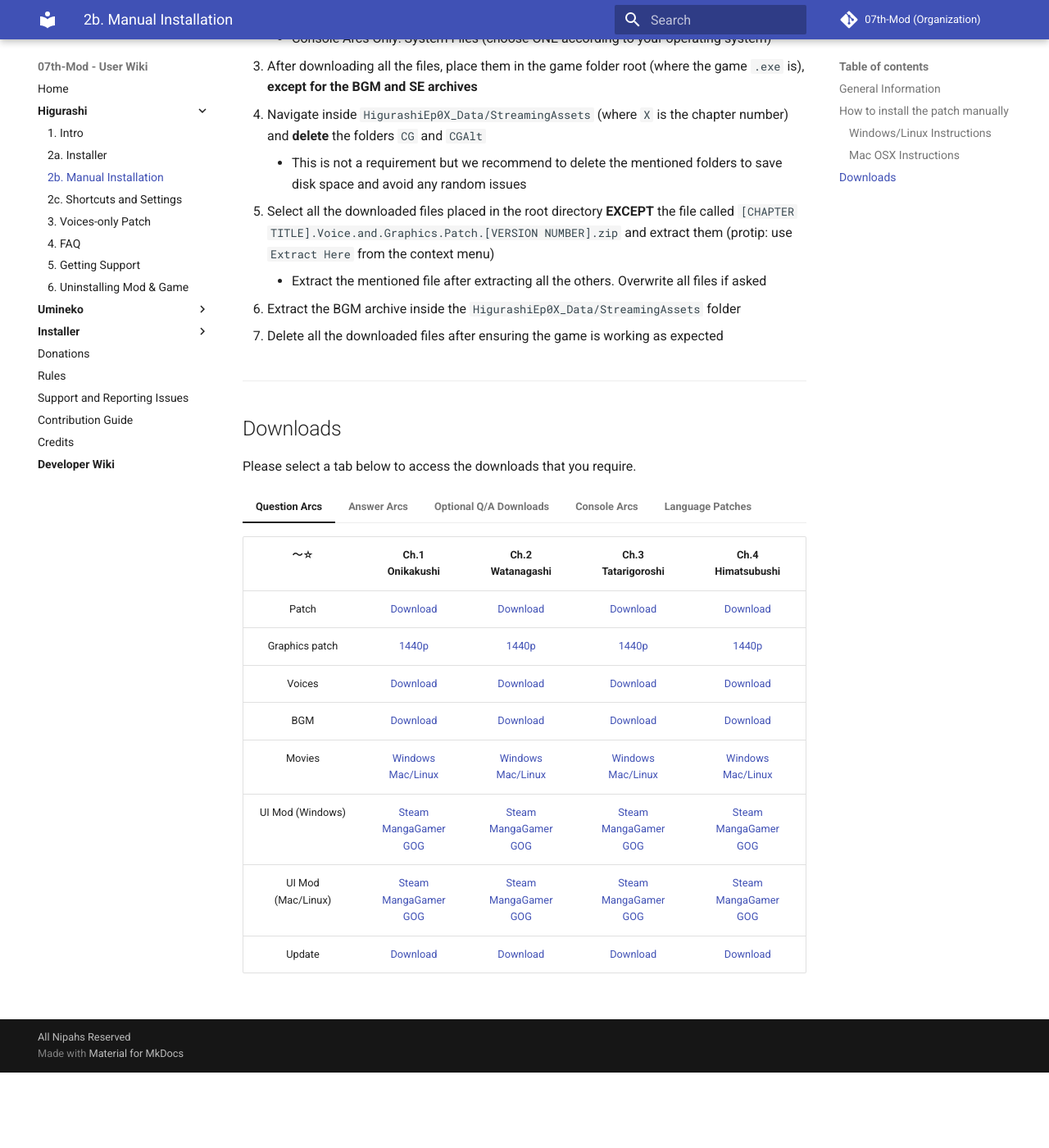
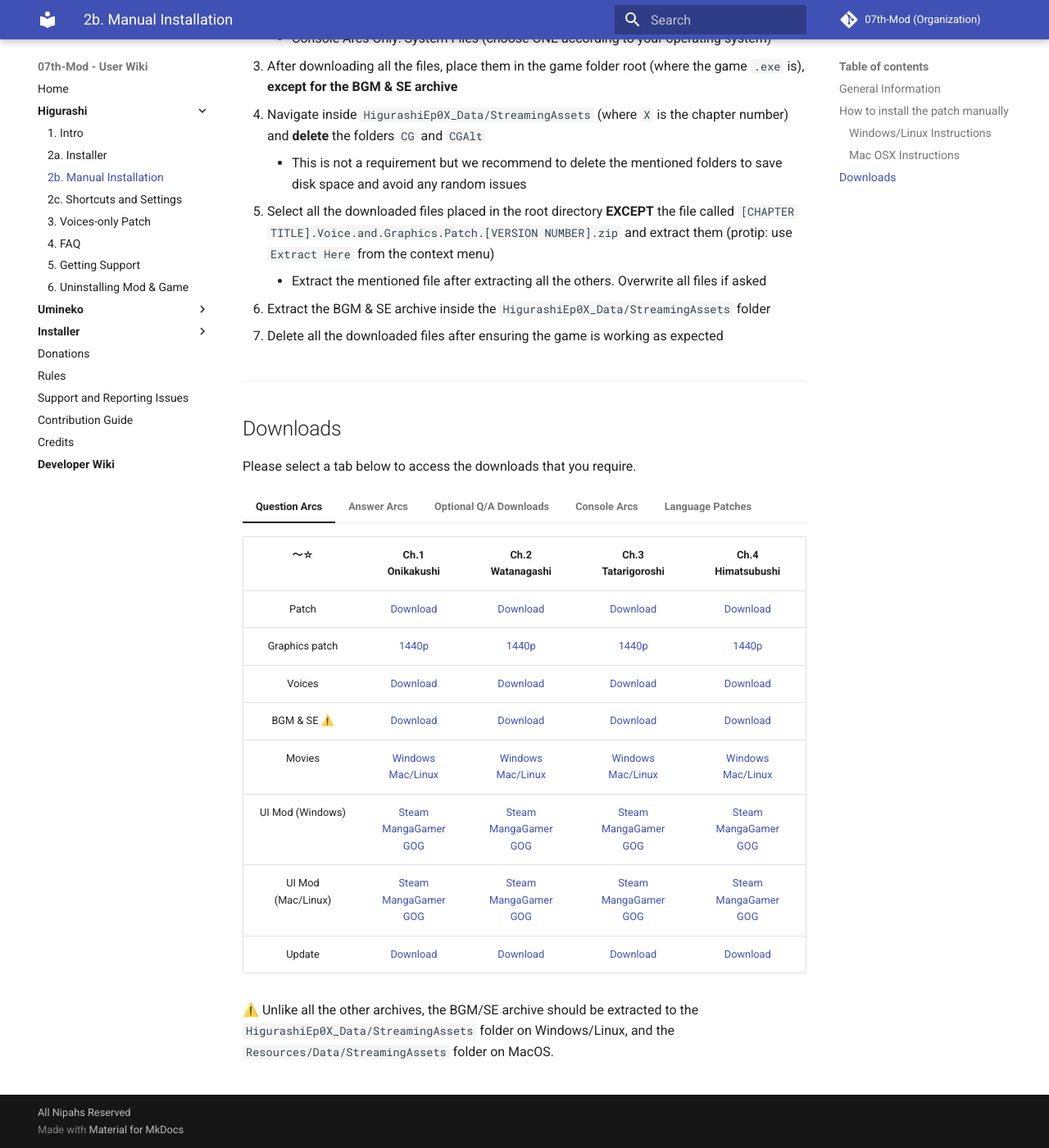
Before and after one commit to 07th-mod/wiki, an MkDocs documentation site: the page built from docs/Higurashi/Manual-Installation.md, in a window 1280 px wide and 1400 px high, scrolled down 1326 px. Shown: the whole window at 82% size. Built offline with MkDocs 1.6.1 and Material for MkDocs 9.7.7, drawn with Linux system fonts in a browser that asks for light colours; before the commit the page ends 2634 px from its top, so only the background shows below that.

Commit message:
Update BGM & SE instructions  - Rename "BGM" to "BGM & SE" as the archive contains both BGM and SE  - Add reminders/warnings that the BGM & SE archive should be extracted to a different folder

```diff
--- a/docs/Higurashi/Manual-Installation.md
+++ b/docs/Higurashi/Manual-Installation.md
@@ -32,17 +32,17 @@
           * Patch
           * Graphics patch
           * Voices
-          * BGM
+          * BGM & SE
           * Movies (choose ONE according to your operating system)
           * UI Mod (choose ONE according to your operating system and game version)
           * Update
           * Console Arcs Only: System Files (choose ONE according to your operating system)
-    3. After downloading all the files, place them in the game folder root (where the game ``.exe`` is), **except for the BGM and SE archives**
+    3. After downloading all the files, place them in the game folder root (where the game ``.exe`` is), **except for the BGM & SE archive**
     4. Navigate inside ``HigurashiEp0X_Data/StreamingAssets`` (where ``X`` is the chapter number) and **delete** the folders ``CG`` and ``CGAlt``
         * This is not a requirement but we recommend to delete the mentioned folders to save disk space and avoid any random issues
     5. Select all the downloaded files placed in the root directory **EXCEPT** the file called ``[CHAPTER TITLE].Voice.and.Graphics.Patch.[VERSION NUMBER].zip`` and extract them (protip: use ``Extract Here`` from the context menu)
         * Extract the mentioned file after extracting all the others. Overwrite all files if asked
-    6. Extract the BGM archive inside the ``HigurashiEp0X_Data/StreamingAssets`` folder
+    6. Extract the BGM & SE archive inside the ``HigurashiEp0X_Data/StreamingAssets`` folder
     7. Delete all the downloaded files after ensuring the game is working as expected
 
 === "Mac OSX"
@@ -57,12 +57,12 @@
           * Patch
           * Graphics patch
           * Voices
-          * BGM
+          * BGM & SE
           * Movies (choose ONE according to your operating system)
           * UI Mod (choose ONE according to your operating system and game version)
           * Update
           * Console Arcs Only: System Files (choose ONE according to your operating system)
-    3. After downloading all the files, place them in ``Resources/Data``, **except for the BGM and SE archives**
+    3. After downloading all the files, place them in ``Resources/Data``, **except for the BGM & SE archive**
     4. Navigate inside ``Resources/Data/StreamingAssets`` and **delete** the folders ``CG`` and ``CGAlt``
         * This is not a requirement but we recommend to delete the mentioned folders to save disk space and avoid any random issues
     5. Navigate back to ``Resources/Data`` folder and extract the downloaded files using the following method:
@@ -73,7 +73,7 @@
     6. Open a **terminal window** in the ``Resources/Data`` folder. [Follow these steps if you don't know how to do it](https://stackoverflow.com/a/7054045)
         1. In the terminal window, type: ``rsync -avP HigurashiEp*/* .`` and hit enter (type the ``*`` literally)
         2. Wait until the files are copied to the right place
-    7. Extract the BGM archive inside the ``Resources/Data/StreamingAssets`` folder
+    7. Extract the BGM & SE archive inside the ``Resources/Data/StreamingAssets`` folder
     8. Delete all the downloaded files and any leftover ``HigurashiEp0X_Data`` folders (where ``X`` is the chapter number) after ensuring the game is working as expected
 
 ***
@@ -118,7 +118,7 @@
     <td style="text-align: center;"><a href="https://07th-mod.com/rikachama/voice/Himatsubushi-Voices.7z">Download</a></td>
     </tr>
     <tr class="even">
-    <td style="text-align: center;">BGM</td>
+    <td style="text-align: center;">BGM & SE ⚠️</td>
     <td style="text-align: center;"><a href="https://07th-mod.com/rikachama/audio/Higurashi-OG-BGM-SE.7z">Download</a></td>
     <td style="text-align: center;"><a href="https://07th-mod.com/rikachama/audio/Higurashi-OG-BGM-SE.7z">Download</a></td>
     <td style="text-align: center;"><a href="https://07th-mod.com/rikachama/audio/Higurashi-OG-BGM-SE.7z">Download</a></td>
@@ -154,6 +154,7 @@
     </tr>
     </tbody>
     </table>
+    ⚠️ Unlike all the other archives, the BGM/SE archive should be extracted to the ``HigurashiEp0X_Data/StreamingAssets`` folder on Windows/Linux, and the ``Resources/Data/StreamingAssets`` folder on MacOS.
 
 === "Answer Arcs"
 
@@ -194,7 +195,7 @@
     <td style="text-align: center;"><a href="https://07th-mod.com/rikachama/voice/Matsuribayashi-Voices.7z">Download</a></td>
     </tr>
     <tr class="even">
-    <td style="text-align: center;">BGM</td>
+    <td style="text-align: center;">BGM & SE ⚠️</td>
     <td style="text-align: center;"><a href="https://07th-mod.com/rikachama/audio/HigurashiKai-OG-BGM-SE.7z">Download</a></td>
     <td style="text-align: center;"><a href="https://07th-mod.com/rikachama/audio/HigurashiKai-OG-BGM-SE.7z">Download</a></td>
     <td style="text-align: center;"><a href="https://07th-mod.com/rikachama/audio/HigurashiKai-OG-BGM-SE.7z">Download</a></td>
@@ -237,6 +238,8 @@
     </tr>
     </tbody>
     </table>
+
+    ⚠️ Unlike all the other archives, the BGM/SE archive should be extracted to the ``HigurashiEp0X_Data/StreamingAssets`` folder on Windows/Linux, and the ``Resources/Data/StreamingAssets`` folder on MacOS.
 
     † If the regular "GOG" UI file does not work, try the "old" version (compatible with an older GOG release of the game).
 
```
